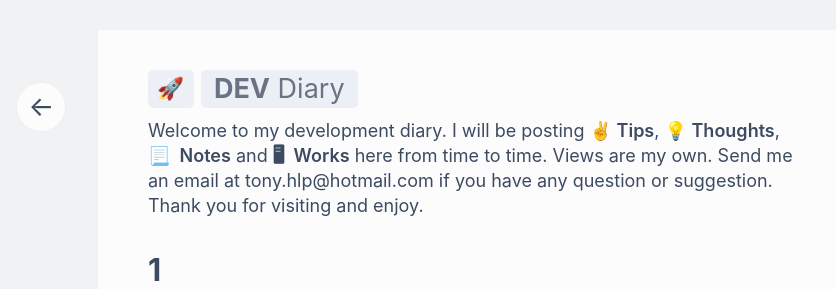
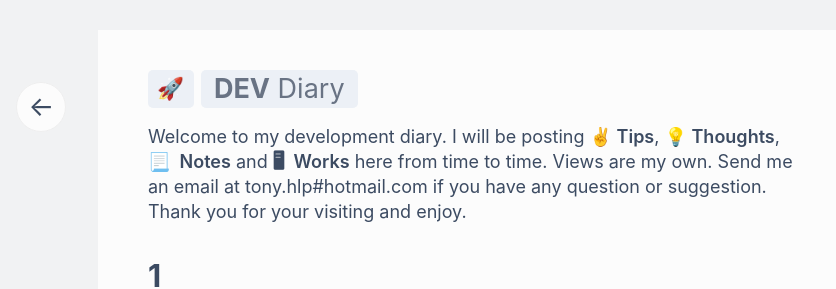
Before and after one commit to ttttonyhe/devDiary, a Next.js app: page /label/1 in a window 1280 px wide. Shown: the top 289 px of the page, without its empty margins (162-998 px from the left). Built offline with nearby package versions, Linux system fonts and the light colour scheme; no server answers.

Commit message:
fix: style error

```diff
--- a/components/IssuesList.tsx
+++ b/components/IssuesList.tsx
@@ -63,7 +63,7 @@ const IssuesList = ({ label }: Props) => {
     return (
       <div className="issues">
         <ul>
-          <li><i className="ri-close-circle-line"></i> Nothing is here</li>
+          <li><i className="ri-checkbox-blank-circle-line"></i> Nothing is here</li>
         </ul>
       </div>
     );
--- a/components/Top.tsx
+++ b/components/Top.tsx
@@ -10,8 +10,8 @@ const Top = () => {
       <p>
         Welcome to my development diary. I will be posting <b>✌️ Tips</b>, <b>💡 Thoughts</b>,{" "}
         <b>📃&nbsp; Notes</b> and <b>🖥&nbsp;&nbsp;Works</b> here from time to time. Views are my own.
-        Send me an email at tony.hlp@hotmail.com if you have any question or
-        suggestion. Thank you for visiting and enjoy.
+        Send me an email at tony.hlp#hotmail.com if you have any question or
+        suggestion. Thank you for your visiting and enjoy.
       </p>
     </section>
   );
--- a/styles/globals.scss
+++ b/styles/globals.scss
@@ -17,7 +17,10 @@ html {
   box-sizing: border-box;
   font-size: 18px;
   line-height: 1.4;
-  background-color: $bg-primary;
+  background-color: $bg-secondary;
+  @media screen and (min-width: 1000px) {
+    background-color: $bg-primary;
+  }
   color: $text-primary;
   padding: 0px;
   margin: 0px;
@@ -53,15 +56,18 @@ a {
 
 main {
   max-width: 100%;
-  padding: 20px;
+  padding: 30px 20px 20px 20px;
   background: $bg-secondary;
   font-size: 16px;
+  border-top: 5px solid #ecf0f6;
+  border-bottom: 5px solid #ecf0f6;
   @media screen and (min-width: 1000px) {
     max-width: 760px;
-    background: #fcfcfc;
+    background: $bg-secondary;
     padding: 40px 50px;
     margin: 30px auto;
     font-size: inherit;
+    border: none;
   }
   .markdown-body {
     letter-spacing: 0.1px !important;
@@ -93,7 +99,7 @@ main {
     padding: 0px 13px;
     border-radius: 5px;
     background: #ecf0f6;
-    margin-bottom: $secondary-margin-bottom;
+    margin-bottom: $primary-margin-bottom;
     b {
       font-weight: 700;
     }
@@ -249,6 +255,10 @@ section {
   padding: 5px 12px;
   left: calc((100% - 925px) / 2);
   transform: translateY(52px);
+  display: none;
+  @media screen and (min-width:1000px) {
+    display: inherit;
+  }
 }
 
 .label {
@@ -261,8 +271,10 @@ footer {
   padding: 40px 0px;
   margin-top: -30px;
   width: 100%;
+  font-size: 13px;
   @media screen and (min-width: 1000px) {
     width: 660px;
+    font-size: inherit;
   }
   margin: -30px auto 0px auto;
   text-align: center;
```
Also changed, not shown: components/LabelsList.tsx (+9 -3 lines), pages/index.tsx (+1 -0 lines), pages/label/[label].tsx (+2 -2 lines), pages/post/[number].tsx (+1 -1 lines).
